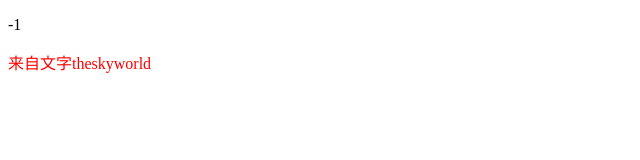
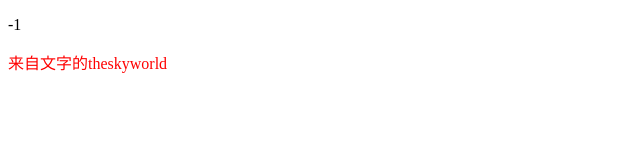
Before and after one commit to theskyworld/git-demo, a React (Vite) app: page / in a window 1280 px wide. Shown: the top 160 px of the page, without its empty margins (0-640 px from the left). Built offline with nearby package versions, Linux system fonts and the light colour scheme.

Commit message:
refactor: 来自文字theskyworld

```diff
--- a/src/App.tsx
+++ b/src/App.tsx
@@ -6,7 +6,7 @@ function App() {
   return (
     <div className="App">
       <p>{count}</p>
-      <p className="main-text">来自文字theskyworld</p>
+      <p className="main-text">来自文字的theskyworld</p>
     </div>
   );
 }
```
